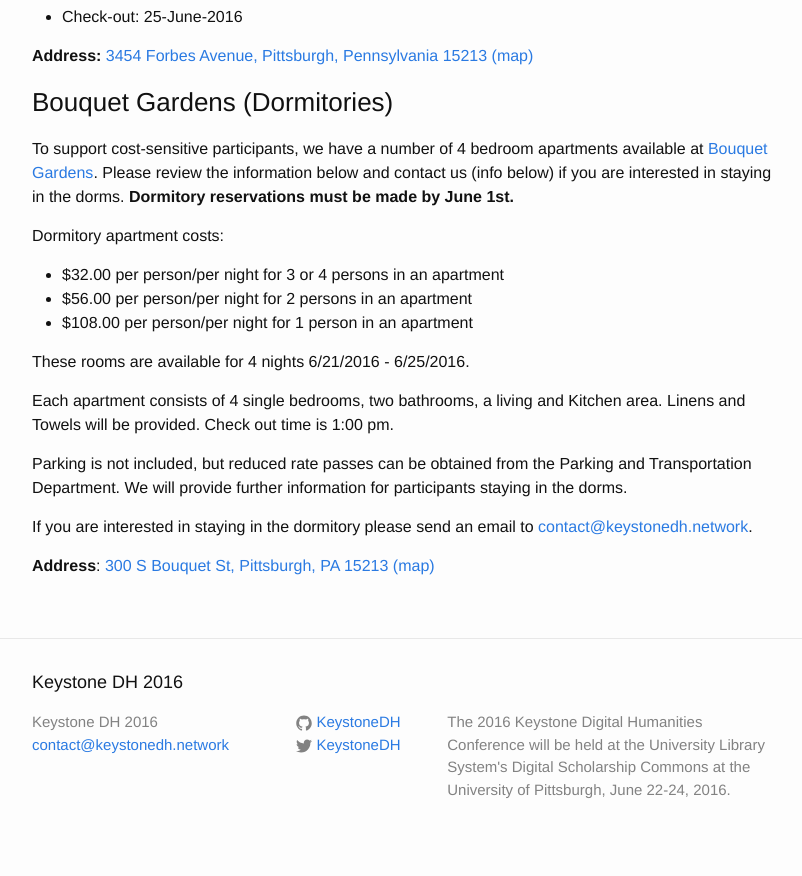
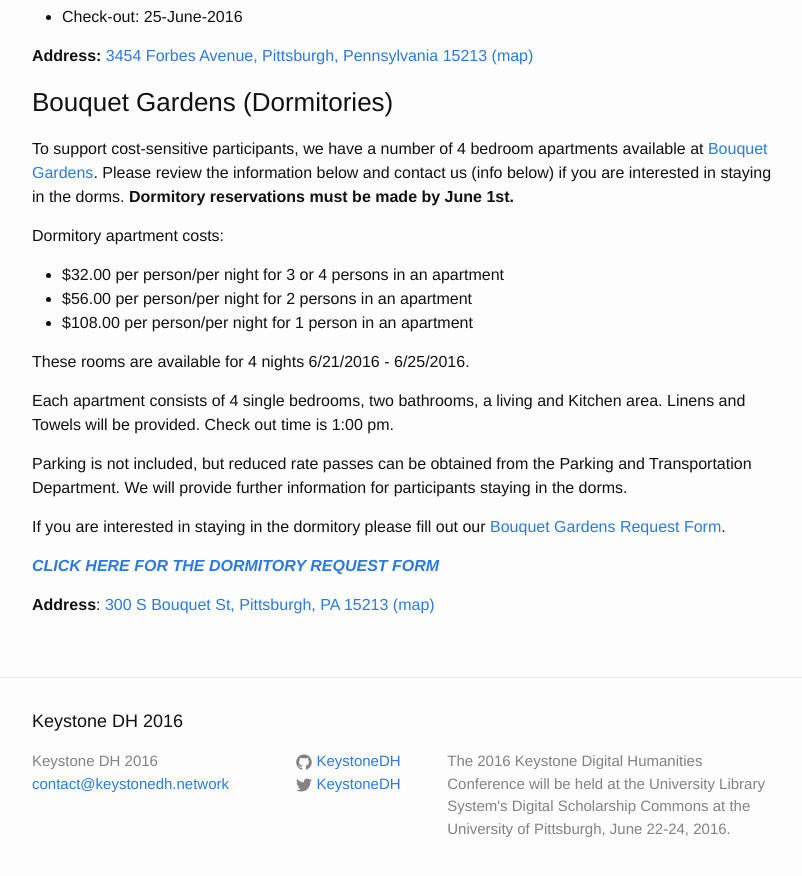
Before and after one commit to KeystoneDH/2016, a Jekyll site: the page built from logistics.md, in a window 1280 px wide and 900 px high, scrolled down 1143 px. Shown: the top 876 px of the window, without its empty margins (238-1040 px from the left). Built offline with Jekyll 4.4.1, drawn with Linux system fonts in a browser that asks for light colours.

Commit message:
adding link to dormitory request form

```diff
--- a/logistics.md
+++ b/logistics.md
@@ -57,7 +57,9 @@ Each apartment consists of 4 single bedrooms, two bathrooms, a living and Kitche
 
 Parking is not included, but reduced rate passes can be obtained from the Parking and Transportation Department. We will provide further information for participants staying in the dorms.
 
-If you are interested in staying in the dormitory please send an email to [contact@keystonedh.network](mailto:contact@keystonedh.network).
+If you are interested in staying in the dormitory please fill out our [Bouquet Gardens Request Form](https://docs.google.com/forms/d/1zAVv8DuK6K92nr8M93-rNWkR8LM-wOsqBvmqsO2NoKI/viewform).
+
+***[CLICK HERE FOR THE DORMITORY REQUEST FORM](https://docs.google.com/forms/d/1zAVv8DuK6K92nr8M93-rNWkR8LM-wOsqBvmqsO2NoKI/viewform)***
 
 **Address**: [300 S Bouquet St, Pittsburgh, PA 15213 (map)](https://www.google.com/maps/place/Bouquet+Gardens/@40.4407467,-79.9561969,18.14z/data=!4m2!3m1!1s0x8834f22828e6cf47:0xf87ad7d708e7458e)
 
```
